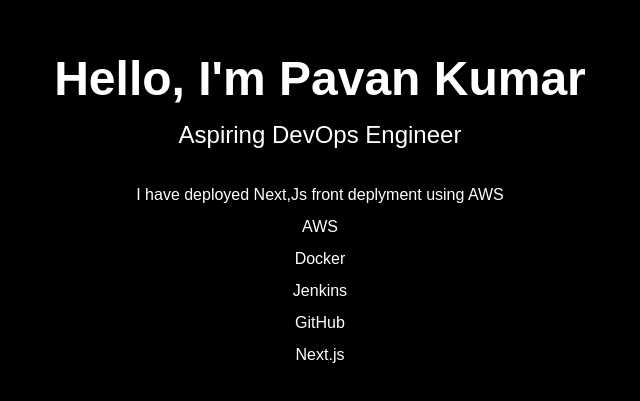
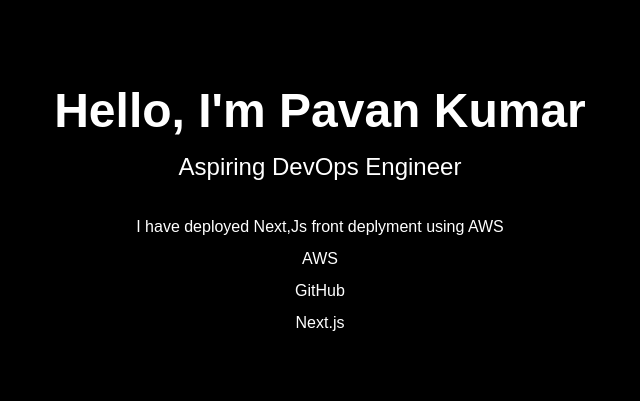
Before and after one commit to plndevops/nextjs-portfolio, a Next.js app: page / in a window 1280 px wide. Shown: the part 189-590 px from the top of the page, without its empty margins (320-960 px from the left). Built offline with nearby package versions, Linux system fonts and the light colour scheme.

Commit message:
Updated portfolio homepage

```diff
--- a/app/page.tsx
+++ b/app/page.tsx
@@ -13,8 +13,6 @@
       <div className="mt-8 space-y-2 text-center">
         <p>I have deployed Next,Js front deplyment using AWS</p>
         <p>AWS</p>
-        <p>Docker</p>
-        <p>Jenkins</p>
         <p>GitHub</p>
         <p>Next.js</p>
       </div>
```
